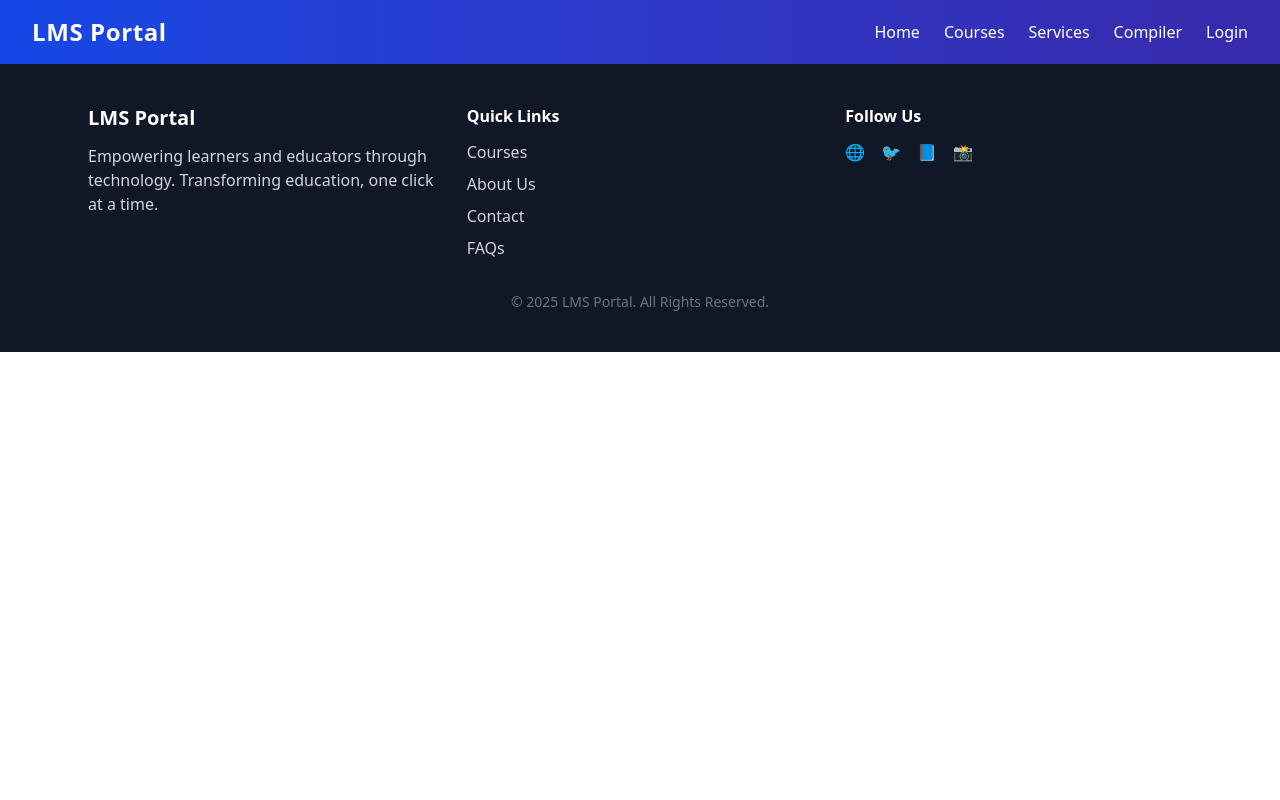
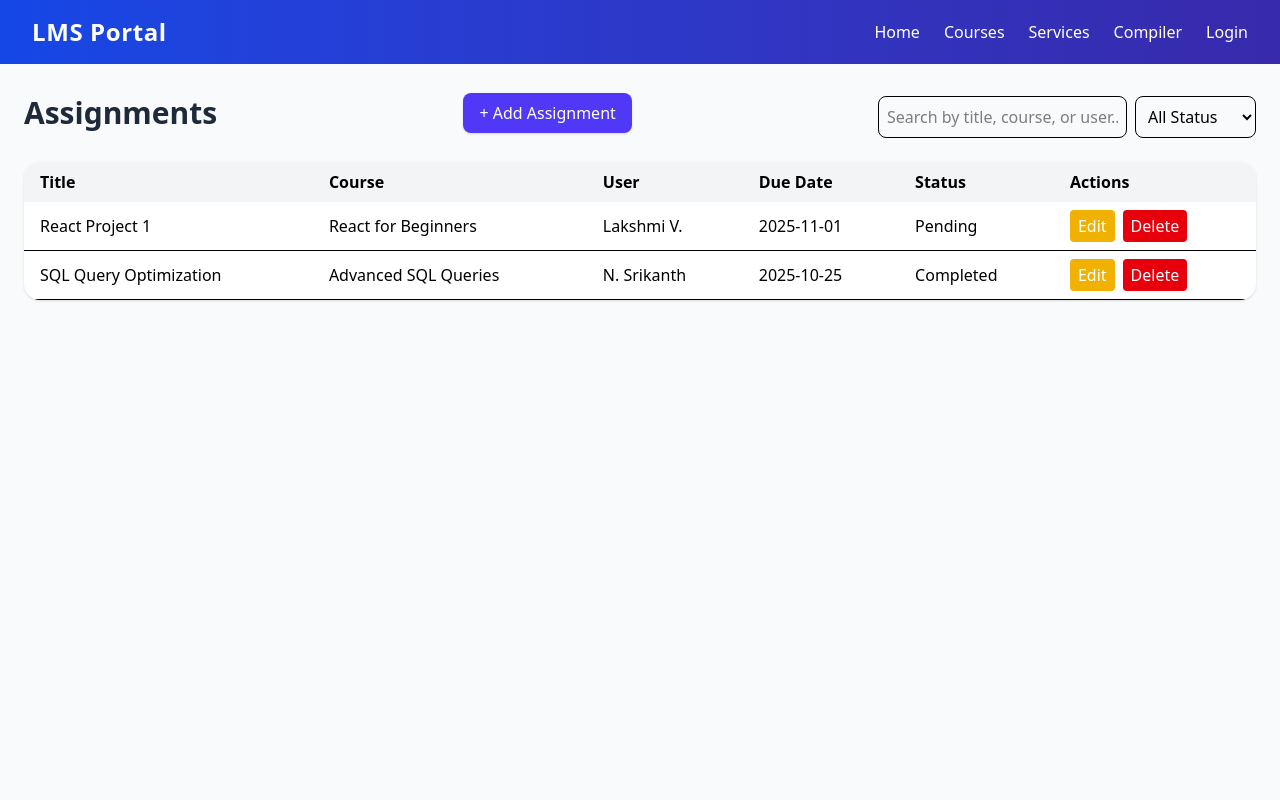
Before and after one commit to Narasimhavadla/LMS, a React (Vite) app in the folder lms/: page /admin-assignment in a window 1280 px wide. Shown: the top 800 px of the page. Built offline with nearby package versions, Linux system fonts and the light colour scheme.

Commit message:
assignment page added

```diff
--- a/lms/src/Admin/AdminDashboard.jsx
+++ b/lms/src/Admin/AdminDashboard.jsx
@@ -13,6 +13,7 @@ import {
   LineElement,
   Title
 } from "chart.js";
+import AdminAssignments from "./Adminassignment";
 
 ChartJS.register(
   ArcElement,
@@ -97,12 +98,7 @@ const AdminDashboard = () => {
       case "assignments":
         return (
           <div className="p-4 bg-gray-100 rounded shadow">
-            <h2 className="text-xl font-bold mb-2">Assignments Management</h2>
-            <ul className="mt-4 list-decimal list-inside">
-              <li>React Project 1</li>
-              <li>Python Script Assignment</li>
-              <li>Database Design Exercise</li>
-            </ul>
+            <AdminAssignments />
           </div>
         );
       case "certificates":
--- /dev/null
+++ b/lms/src/Admin/Adminassignment.jsx
@@ -0,0 +1,265 @@
+import React, { useState, useMemo } from "react";
+
+export default function AdminAssignments() {
+  // Sample assignment data
+  const sampleAssignments = [
+    {
+      id: "a1",
+      title: "React Project 1",
+      course: "React for Beginners",
+      user: "Lakshmi V.",
+      dueDate: "2025-11-01",
+      status: "Pending",
+      description: "Build a small React app using hooks and components.",
+    },
+    {
+      id: "a2",
+      title: "SQL Query Optimization",
+      course: "Advanced SQL Queries",
+      user: "N. Srikanth",
+      dueDate: "2025-10-25",
+      status: "Completed",
+      description: "Optimize given SQL queries and submit performance report.",
+    },
+  ];
+
+  const [assignments, setAssignments] = useState(sampleAssignments);
+  const [query, setQuery] = useState("");
+  const [statusFilter, setStatusFilter] = useState("All");
+
+  const [isEditing, setIsEditing] = useState(false);
+  const [editAssignment, setEditAssignment] = useState({
+    id: "",
+    title: "",
+    course: "",
+    user: "",
+    dueDate: "",
+    status: "Pending",
+    description: "",
+  });
+
+  // Search & filter
+  const filtered = useMemo(() => {
+    return assignments.filter((a) => {
+      const matchesQuery =
+        query === "" ||
+        a.title.toLowerCase().includes(query.toLowerCase()) ||
+        a.course.toLowerCase().includes(query.toLowerCase()) ||
+        a.user.toLowerCase().includes(query.toLowerCase());
+      const matchesStatus = statusFilter === "All" || a.status === statusFilter;
+      return matchesQuery && matchesStatus;
+    });
+  }, [assignments, query, statusFilter]);
+
+  // CRUD Handlers
+  const handleAddAssignment = () => {
+    const newAssignment = { ...editAssignment, id: Date.now().toString() };
+    setAssignments([...assignments, newAssignment]);
+    setEditAssignment({
+      id: "",
+      title: "",
+      course: "",
+      user: "",
+      dueDate: "",
+      status: "Pending",
+      description: "",
+    });
+    setIsEditing(false);
+  };
+
+  const handleUpdateAssignment = () => {
+    setAssignments(
+      assignments.map((a) => (a.id === editAssignment.id ? editAssignment : a))
+    );
+    setEditAssignment({
+      id: "",
+      title: "",
+      course: "",
+      user: "",
+      dueDate: "",
+      status: "Pending",
+      description: "",
+    });
+    setIsEditing(false);
+  };
+
+  const handleDeleteAssignment = (id) => {
+    setAssignments(assignments.filter((a) => a.id !== id));
+  };
+
+  const handleEditClick = (a) => {
+    setIsEditing(true);
+    setEditAssignment(a);
+  };
+
+  return (
+    <div className="min-h-screen bg-gray-50 p-6">
+      <header className="max-w-7xl mx-auto flex flex-col md:flex-row justify-between items-center gap-4 mb-6">
+        <h1 className="text-3xl font-semibold text-gray-800">Assignments</h1>
+        <div className="flex gap-2 items-center">
+          <button
+            onClick={() => {
+              setIsEditing(true);
+              setEditAssignment({
+                id: "",
+                title: "",
+                course: "",
+                user: "",
+                dueDate: "",
+                status: "Pending",
+                description: "",
+              });
+            }}
+            className="px-4 py-2 bg-indigo-600 text-white rounded-lg shadow hover:opacity-95"
+          >
+            + Add Assignment
+          </button>
+        </div>
+        <div className="mt-2 flex flex-col md:flex-row gap-2 w-full md:w-auto">
+          <input
+            value={query}
+            onChange={(e) => setQuery(e.target.value)}
+            placeholder="Search by title, course, or user..."
+            className="border rounded-lg p-2 flex-1"
+          />
+          <select
+            value={statusFilter}
+            onChange={(e) => setStatusFilter(e.target.value)}
+            className="border rounded-lg p-2"
+          >
+            <option value="All">All Status</option>
+            <option value="Pending">Pending</option>
+            <option value="Completed">Completed</option>
+          </select>
+        </div>
+      </header>
+
+      {/* Add/Edit Form */}
+      {isEditing && (
+        <div className="max-w-3xl mx-auto bg-white p-6 rounded-2xl shadow mb-6">
+          <h2 className="text-xl font-semibold mb-4">
+            {editAssignment.id ? "Edit Assignment" : "Add New Assignment"}
+          </h2>
+          <div className="grid grid-cols-1 md:grid-cols-2 gap-4">
+            <input
+              type="text"
+              placeholder="Assignment Title"
+              value={editAssignment.title}
+              onChange={(e) =>
+                setEditAssignment({ ...editAssignment, title: e.target.value })
+              }
+              className="border p-2 rounded"
+            />
+            <input
+              type="text"
+              placeholder="Course"
+              value={editAssignment.course}
+              onChange={(e) =>
+                setEditAssignment({ ...editAssignment, course: e.target.value })
+              }
+              className="border p-2 rounded"
+            />
+            <input
+              type="text"
+              placeholder="User"
+              value={editAssignment.user}
+              onChange={(e) =>
+                setEditAssignment({ ...editAssignment, user: e.target.value })
+              }
+              className="border p-2 rounded"
+            />
+            <input
+              type="date"
+              placeholder="Due Date"
+              value={editAssignment.dueDate}
+              onChange={(e) =>
+                setEditAssignment({ ...editAssignment, dueDate: e.target.value })
+              }
+              className="border p-2 rounded"
+            />
+            <select
+              value={editAssignment.status}
+              onChange={(e) =>
+                setEditAssignment({ ...editAssignment, status: e.target.value })
+              }
+              className="border p-2 rounded"
+            >
+              <option value="Pending">Pending</option>
+              <option value="Completed">Completed</option>
+            </select>
+            <textarea
+              placeholder="Description"
+              value={editAssignment.description}
+              onChange={(e) =>
+                setEditAssignment({ ...editAssignment, description: e.target.value })
+              }
+              className="border p-2 rounded md:col-span-2"
+            />
+          </div>
+          <div className="mt-4 flex gap-2">
+            <button
+              onClick={editAssignment.id ? handleUpdateAssignment : handleAddAssignment}
+              className="px-4 py-2 bg-green-600 text-white rounded hover:bg-green-700"
+            >
+              {editAssignment.id ? "Update Assignment" : "Add Assignment"}
+            </button>
+            <button
+              onClick={() => setIsEditing(false)}
+              className="px-4 py-2 bg-gray-200 rounded hover:bg-gray-300"
+            >
+              Cancel
+            </button>
+          </div>
+        </div>
+      )}
+
+      {/* Assignments Table */}
+      <div className="max-w-7xl mx-auto bg-white shadow rounded-2xl overflow-x-auto">
+        <table className="w-full table-auto">
+          <thead className="bg-gray-100">
+            <tr>
+              <th className="px-4 py-2 text-left">Title</th>
+              <th className="px-4 py-2 text-left">Course</th>
+              <th className="px-4 py-2 text-left">User</th>
+              <th className="px-4 py-2 text-left">Due Date</th>
+              <th className="px-4 py-2 text-left">Status</th>
+              <th className="px-4 py-2 text-left">Actions</th>
+            </tr>
+          </thead>
+          <tbody>
+            {filtered.map((a) => (
+              <tr key={a.id} className="border-b hover:bg-gray-50">
+                <td className="px-4 py-2">{a.title}</td>
+                <td className="px-4 py-2">{a.course}</td>
+                <td className="px-4 py-2">{a.user}</td>
+                <td className="px-4 py-2">{a.dueDate}</td>
+                <td className="px-4 py-2">{a.status}</td>
+                <td className="px-4 py-2 flex gap-2">
+                  <button
+                    onClick={() => handleEditClick(a)}
+                    className="px-2 py-1 bg-yellow-500 text-white rounded"
+                  >
+                    Edit
+                  </button>
+                  <button
+                    onClick={() => handleDeleteAssignment(a.id)}
+                    className="px-2 py-1 bg-red-600 text-white rounded"
+                  >
+                    Delete
+                  </button>
+                </td>
+              </tr>
+            ))}
+            {filtered.length === 0 && (
+              <tr>
+                <td colSpan={6} className="text-center py-4 text-gray-500">
+                  No assignments found.
+                </td>
+              </tr>
+            )}
+          </tbody>
+        </table>
+      </div>
+    </div>
+  );
+}
--- a/lms/src/App.jsx
+++ b/lms/src/App.jsx
@@ -20,6 +20,7 @@ import StudentCertificates from './pages/CertificateManagement'
 import AdminCertificateManagement from './Admin/AdminCertificate'
 import AdminDashboard from './Admin/AdminDashboard'
 import ProtectedRoute from './Components/ProtectedRoute'
+import AdminAssignments from './Admin/Adminassignment'
 
 function App() {
   const [count, setCount] = useState(0)
@@ -41,6 +42,7 @@ function App() {
           {/* <Route path='/certificate-management' element={<CertificationManagement />}></Route> */}
           <Route path='/student-certificate' element={<StudentCertificates />}></Route>
           <Route path='/admin-certificate' element={<AdminCertificateManagement />}></Route>
+          <Route path='/admin-assignment' element={<AdminAssignments />}></Route>
           <Route
           path="/admin-dashboard"
           element={
```
